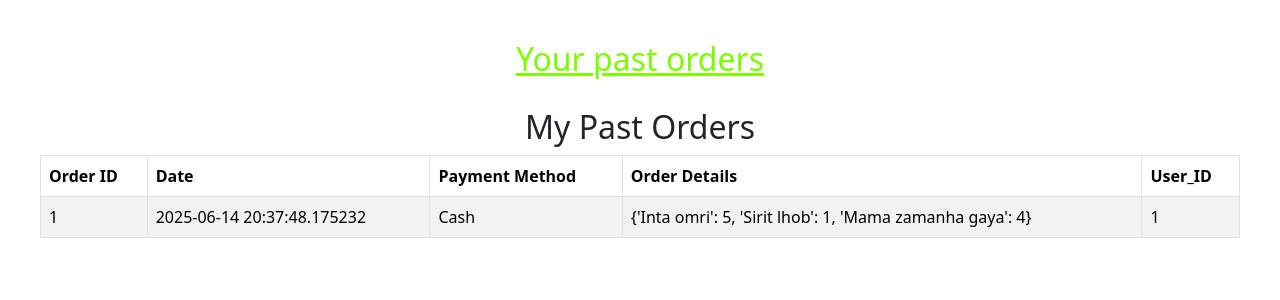
After one commit to DhiaZahmoul/Flask, a Flask app: page /porders in a window 1280 px wide. The commit adds this page. Shown: the top 300 px of the page. Run offline with Flask 3, Linux system fonts and the light colour scheme; a user stored in the database is signed in; data comes from the database, SQL or seed files in the repository; both versions use the stored data as it was after the commit; style sheets or scripts are compiled from the project's sources.

Commit message:
added autotester fixed user's past orders and account info interface added past orders page

```diff
--- a/app.py
+++ b/app.py
@@ -283,6 +283,19 @@ def sign_up():
         return render_template('signup.html')  # show sign-up form
 
 
+@app.route('/porders')
+def porders():
+    conn=get_db_connection()
+    cursor=conn.cursor()
+    user_id=session['user_id']
+    cursor.execute('''
+    SELECT * FROM orders WHERE user_id = ?
+''',(user_id,))
+    orders=cursor.fetchall()
+    conn.close()
+    return render_template('porders.html',orders=orders)
+
+
 
 
 # --- Run the app ---
--- a/static/style.scss
+++ b/static/style.scss
@@ -130,7 +130,7 @@ main {
     background-color: #ccc;
     img {
       width: 10%;
-      eight: auto;
+      height: auto;
       max-width: 80%;
       border-radius: 10px;
       object-fit: cover;
@@ -361,8 +361,8 @@ footer {
 }
 #accountInfo {
   position: sticky;
-  top: 80px; /* Adjust depending on header height */
-  width: 250px;
+  top: 100px; /* Adjust depending on header height */
+  width: 300px;
   height: auto;
   z-index: 1000;
 }
--- a/templates/login.html
+++ b/templates/login.html
@@ -36,7 +36,7 @@
   <!-- Navigation Header -->
   <nav class="navbar navbar-expand-lg navbar-light bg-light shadow-sm">
     <div class="container">
-      <a class="navbar-brand fw-bold" href="#">MySite</a>
+      <a class="navbar-brand fw-bold" href="#">OmBurger</a>
       <button class="navbar-toggler" type="button" data-bs-toggle="collapse" data-bs-target="#navbarNav">
         <span class="navbar-toggler-icon"></span>
       </button>
--- a/templates/order.html
+++ b/templates/order.html
@@ -39,7 +39,7 @@
             <tfoot>
                 <tr>
                     <td colspan="6">
-                        <p>To modify or cancel, please contact <a href="/resto.html#Contact">customer support</a>.</p>
+                        <p>To modify or cancel, please contact <a href="/">customer support</a>.</p>
                     </td>
                 </tr>
             </tfoot>
--- /dev/null
+++ b/templates/porders.html
@@ -0,0 +1,50 @@
+<!DOCTYPE html>
+<html lang="en">
+<head>
+    <meta charset="UTF-8">
+    <title>Past Orders</title>
+    <link rel="stylesheet" href="../static/order.css">
+    <link href="https://cdn.jsdelivr.net/npm/bootstrap@5.3.2/dist/css/bootstrap.min.css" rel="stylesheet">
+    <meta name="viewport" content="width=device-width, initial-scale=1">
+</head>
+<body>
+    <header>
+        <h2>Your past orders</h2>
+    </header>
+
+    <main>
+        <h2 class="text-center">My Past Orders</h2>
+
+<table class="table table-bordered table-striped">
+  <thead>
+    <tr>
+      <th>Order ID</th>
+      <th>Date</th>
+      <th>Payment Method</th>
+      <th>Order Details</th>
+      <th>User_ID</th>
+    </tr>
+  </thead>
+  <tbody>
+    {% for order in orders %}
+    <tr>
+      <td>{{ order['order_id'] }}</td>
+      <td>{{ order['order_time'] }}</td>
+      <td>{{ order['payment_method'] }}</td>
+      <td>{{ order['order_details'] }}</td>
+      <td>{{ order['user_id'] }}</td>
+    </tr>
+    {% endfor %}
+
+    {% if orders|length == 0 %}
+    <tr>
+      <td colspan="4" class="text-center">No orders found.</td>
+    </tr>
+    {% endif %}
+  </tbody>
+</table>
+
+    </main>
+<script src="https://cdn.jsdelivr.net/npm/bootstrap@5.3.2/dist/js/bootstrap.bundle.min.js"></script>
+</body>
+</html>
```
Also changed, not shown: static/style.css (+9 -1 lines), templates/resto.html (+11 -9 lines), tester.py (added, +134 -0 lines), database.sqlite, 1 other file.
